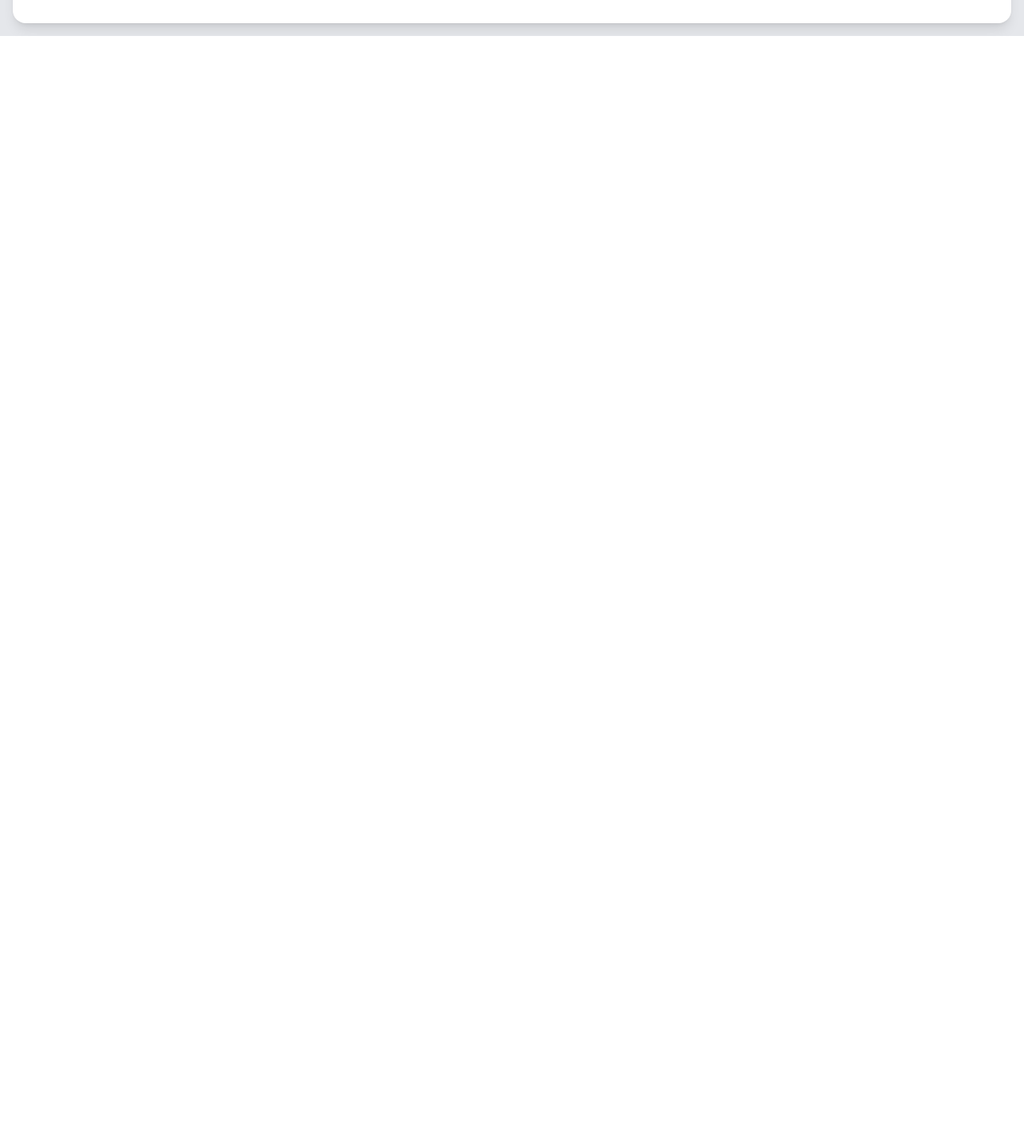
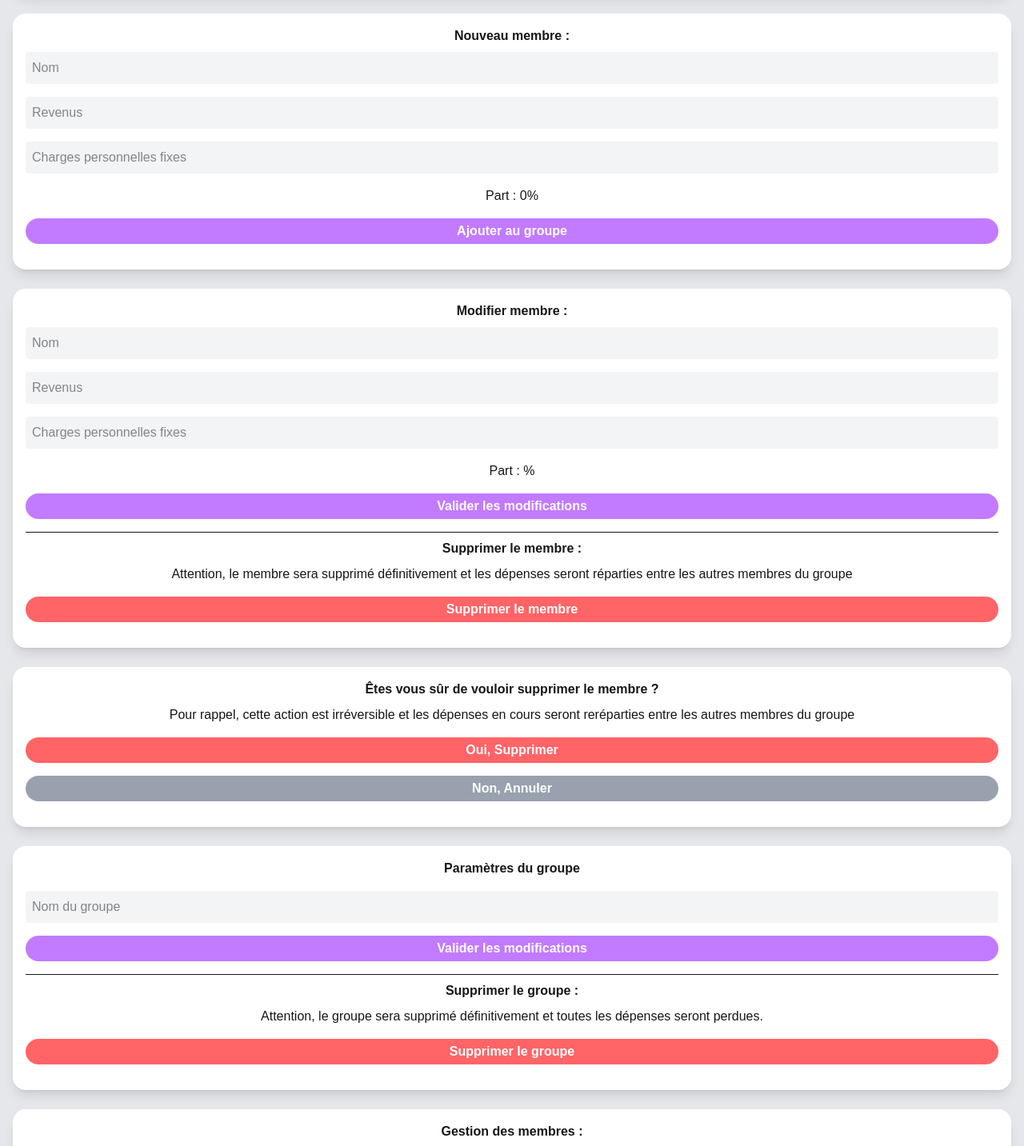
Before and after one commit to lturjman/execo-frontend, a Next.js app: page /groups/1 in a window 1280 px wide. Shown: the part 1330-2763 px from the top of the page at 80% size. Before the commit the page ends 1375 px from the top, so only its background shows below. Built offline with nearby package versions, Linux system fonts and the light colour scheme.

Commit message:
fix structure and Design of modals components CRUD member, group, expense

```diff
--- a/app/groups/[id]/page.js
+++ b/app/groups/[id]/page.js
@@ -1,12 +1,23 @@
 import Image from "next/image";
 import Button from "@/components/Button";
-import { ArrowLeftIcon, PencilIcon } from "@heroicons/react/24/solid";
+import {
+  ArrowLeftIcon,
+  PencilIcon,
+  Cog8ToothIcon,
+  UsersIcon,
+} from "@heroicons/react/24/solid";
+
+import CreateMember from "@/components/CreateMember";
+import UpdateMember from "@/components/UpdateMember";
+import RemoveMember from "@/components/RemoveMember";
+import GroupParameters from "@/components/GroupParameters";
+import MembersList from "@/components/MembersList";
 
 export default function GroupPage() {
   return (
     <div className="p-4 space-y-6 bg-gray-200 min-h-screen">
-      <div className="w-full bg-white rounded-2xl shadow-lg overflow-hidden relative ">
-        <div>
+      <div className="w-full bg-white rounded-2xl shadow-lg overflow-hidden ">
+        <div className="relative">
           <Image
             src="/images/groupImg.png"
             alt="Image de groupe"
@@ -21,8 +32,15 @@ export default function GroupPage() {
         </div>
 
         <div className="p-4 space-y-2">
-          <h1 className="text-center text-xl font-semibold">Nom du Groupe</h1>
-          <Button>Gérer les membres</Button>
+          <div className="flex gap-2 ">
+            <h1 className="text-xl font-semibold grow">Nom du Groupe</h1>
+            <Button rounded="true" className="">
+              <UsersIcon className="size-5 text-white" />
+            </Button>
+            <Button rounded="true" className="">
+              <Cog8ToothIcon className="size-5 text-white" />
+            </Button>
+          </div>
         </div>
       </div>
 
@@ -90,6 +108,12 @@ export default function GroupPage() {
           </tbody>
         </table>
       </section>
+
+      <CreateMember></CreateMember>
+      <UpdateMember></UpdateMember>
+      <RemoveMember></RemoveMember>
+      <GroupParameters></GroupParameters>
+      <MembersList></MembersList>
     </div>
   );
 }
--- a/app/groups/page.js
+++ b/app/groups/page.js
@@ -1,8 +1,9 @@
 import Image from "next/image";
+import CreateGroup from "@/components/CreateGroup";
 
 export default function Home() {
   return (
-    <div className="p-4">
+    <div className="p-4 space-y-6 bg-gray-50 min-h-screen">
       {/* Logo Execo */}
       <div className="mb-4">
         <Image
@@ -69,6 +70,8 @@ export default function Home() {
         </div>
       </div>
 
+      <CreateGroup></CreateGroup>
+
       {/* Bouton flottant */}
       <div className="fixed bottom-6 right-6">
         <button className="w-16 h-16 rounded-full bg-purple-400 text-white flex items-center justify-center text-2xl">
--- /dev/null
+++ b/components/CreateGroup.js
@@ -0,0 +1,21 @@
+"use client";
+
+import Button from "@/components/Button";
+
+export default function CreateGroup({}) {
+  return (
+    <div className="relative">
+      <div className="w-full bg-white rounded-2xl shadow-lg overflow-hidden text-center p-4">
+        <h2 className="text-xl font-bold mb-4">Nouveau Groupe</h2>
+        <input
+          type="text"
+          className="w-full p-2 mb-4 rounded bg-gray-100"
+          placeholder="Nom du groupe"
+        />
+        <Button onClick={() => alert("Groupe créé !")} className="my-4">
+          Créer le groupe
+        </Button>
+      </div>
+    </div>
+  );
+}
--- /dev/null
+++ b/components/CreateMember.js
@@ -0,0 +1,55 @@
+"use client";
+
+import Button from "@/components/Button";
+
+import { useState } from "react";
+
+export default function CreateMember({}) {
+  const [member, setMember] = useState({
+    name: "",
+    monthlyRevenue: null,
+    monthlyCharges: null,
+    share: 0,
+  });
+
+  return (
+    <div>
+      <div className="w-full bg-white rounded-2xl shadow-lg overflow-hidden text-center p-4">
+        <label className="block mb-2 font-bold"> Nouveau membre :</label>
+        <div>
+          <input
+            type="text"
+            className="w-full p-2 mb-4 rounded bg-gray-100"
+            placeholder="Nom"
+            onChange={(e) => setMember({ ...member, name: e.target.value })}
+          />
+
+          <input
+            type="number"
+            className="w-full p-2 mb-4 rounded bg-gray-100"
+            placeholder="Revenus"
+            onChange={(e) =>
+              setMember({ ...member, monthlyRevenue: Number(e.target.value) })
+            }
+          />
+
+          <input
+            type="number"
+            className="w-full p-2 mb-4 rounded bg-gray-100"
+            placeholder="Charges personnelles fixes"
+            onChange={(e) =>
+              setMember({ ...member, monthlyCharges: Number(e.target.value) })
+            }
+          />
+          <div>Part : {member.share}%</div>
+          <Button
+            onClick={() => alert("Le membre a été ajouté au groupe !")}
+            className="my-4"
+          >
+            Ajouter au groupe
+          </Button>
+        </div>
+      </div>
+    </div>
+  );
+}
--- /dev/null
+++ b/components/GroupParameters.js
@@ -0,0 +1,36 @@
+"use client";
+
+import Button from "@/components/Button";
+
+export default function GroupParameters({}) {
+  return (
+    <div>
+      <div className="relative">
+        <div className="w-full bg-white rounded-2xl shadow-lg overflow-hidden text-center p-4">
+          <h2 className="font-bold mb-4">Paramètres du groupe</h2>
+          <input
+            type="text"
+            className="w-full p-2 rounded bg-gray-100"
+            placeholder="Nom du groupe"
+          />
+          <Button onClick={() => alert("Groupe créé !")} className="my-4">
+            Valider les modifications
+          </Button>
+
+          <hr className="my-2"></hr>
+          <label className="block mb-2 font-bold"> Supprimer le groupe :</label>
+          <div>
+            Attention, le groupe sera supprimé définitivement et toutes les
+            dépenses seront perdues.
+          </div>
+          <Button
+            onClick={() => alert("Le groupe a été surrpimé !")}
+            className="my-4 bg-red-400"
+          >
+            Supprimer le groupe
+          </Button>
+        </div>
+      </div>
+    </div>
+  );
+}
--- /dev/null
+++ b/components/MembersList.js
@@ -0,0 +1,37 @@
+"use client";
+
+import Button from "@/components/Button";
+import { PencilIcon, UserPlusIcon } from "@heroicons/react/24/solid";
+import { useState } from "react";
+
+export default function MembersList({}) {
+  const [members, setMembers] = useState([
+    { name: "Laura", monthlyRevenue: 1200, monthlyCharges: 100, share: 40 },
+    { name: "Lucas", monthlyRevenue: 4000, monthlyCharges: 800, share: 60 },
+  ]);
+
+  return (
+    <div className="w-full bg-white rounded-2xl shadow-lg overflow-hidden p-4 space-y-4">
+      <label className="block mb-2 font-bold text-center">
+        {" "}
+        Gestion des membres :
+      </label>
+
+      {members.map((member, index) => (
+        <div key={index}>
+          <div className="flex gap-4 items-center justify-between">
+            <div className="font-bold">{member.name} :</div>
+            <div>Part : {member.share}%</div>
+            <Button rounded="true">
+              <PencilIcon className="size-4 text-white" />
+            </Button>
+          </div>
+        </div>
+      ))}
+
+      <Button className="gap-2">
+        <UserPlusIcon className="size-5 text-white" /> Ajouter un membre
+      </Button>
+    </div>
+  );
+}
--- /dev/null
+++ b/components/RemoveGroup.js
@@ -0,0 +1,35 @@
+"use client";
+
+import Button from "@/components/Button";
+
+export default function RemoveMember({}) {
+  return (
+    <div>
+      <div className="w-full bg-white rounded-2xl shadow-lg overflow-hidden text-center p-4">
+        <label className="block mb-2 font-bold">
+          {" "}
+          Êtes vous sûr de vouloir supprimer le groupe ?
+        </label>
+        <div>
+          Pour rappel, cette action est irréversible et toutes les dépenses
+          seront perdues
+        </div>
+        <div>
+          <Button
+            onClick={() => alert("Supprimé !")}
+            className="my-4 bg-red-400"
+          >
+            Oui, Supprimer
+          </Button>
+
+          <Button
+            onClick={() => alert("Annulé !")}
+            className="my-4 bg-gray-400"
+          >
+            Non, Annuler
+          </Button>
+        </div>
+      </div>
+    </div>
+  );
+}
--- /dev/null
+++ b/components/RemoveMember.js
@@ -0,0 +1,36 @@
+"use client";
+
+import Button from "@/components/Button";
+import { useState } from "react";
+
+export default function RemoveMember({}) {
+  return (
+    <div>
+      <div className="w-full bg-white rounded-2xl shadow-lg overflow-hidden text-center p-4">
+        <label className="block mb-2 font-bold">
+          {" "}
+          Êtes vous sûr de vouloir supprimer le membre ?
+        </label>
+        <div>
+          Pour rappel, cette action est irréversible et les dépenses en cours
+          seront reréparties entre les autres membres du groupe
+        </div>
+        <div>
+          <Button
+            onClick={() => alert("Supprimé !")}
+            className="my-4 bg-red-400"
+          >
+            Oui, Supprimer
+          </Button>
+
+          <Button
+            onClick={() => alert("Annulé !")}
+            className="my-4 bg-gray-400"
+          >
+            Non, Annuler
+          </Button>
+        </div>
+      </div>
+    </div>
+  );
+}
--- /dev/null
+++ b/components/UpdateMember.js
@@ -0,0 +1,60 @@
+"use client";
+
+import Button from "@/components/Button";
+import { useState } from "react";
+
+export default function UpdateMember({}) {
+  const [member, setMember] = useState({});
+  return (
+    <div>
+      <div className="w-full bg-white rounded-2xl shadow-lg overflow-hidden text-center p-4">
+        <label className="block mb-2 font-bold"> Modifier membre :</label>
+        <div>
+          <input
+            type="text"
+            className="w-full p-2 mb-4 rounded bg-gray-100"
+            placeholder="Nom"
+            onChange={(e) => setMember({ ...member, name: e.target.value })}
+          />
+
+          <input
+            type="number"
+            className="w-full p-2 mb-4 rounded bg-gray-100"
+            placeholder="Revenus"
+            onChange={(e) =>
+              setMember({ ...member, monthlyRevenue: Number(e.target.value) })
+            }
+          />
+
+          <input
+            type="number"
+            className="w-full p-2 mb-4 rounded bg-gray-100"
+            placeholder="Charges personnelles fixes"
+            onChange={(e) =>
+              setMember({ ...member, monthlyCharges: Number(e.target.value) })
+            }
+          />
+          <div>Part : {member.share}%</div>
+          <Button
+            onClick={() => alert("Le membre a été modifié !")}
+            className="my-4"
+          >
+            Valider les modifications
+          </Button>
+        </div>
+        <hr className="my-2"></hr>
+        <label className="block mb-2 font-bold"> Supprimer le membre :</label>
+        <div>
+          Attention, le membre sera supprimé définitivement et les dépenses
+          seront réparties entre les autres membres du groupe
+        </div>
+        <Button
+          onClick={() => alert("Le membre a été surrpimé du groupe !")}
+          className="my-4 bg-red-400"
+        >
+          Supprimer le membre
+        </Button>
+      </div>
+    </div>
+  );
+}
--- a/package.json
+++ b/package.json
@@ -9,6 +9,7 @@
     "lint": "next lint"
   },
   "dependencies": {
+    "@headlessui/react": "^2.2.4",
     "@heroicons/react": "^2.2.0",
     "next": "15.3.3",
     "react": "^19.0.0",
```
Also changed, not shown: 1 other file (tests, documents, lock files or other folders).
